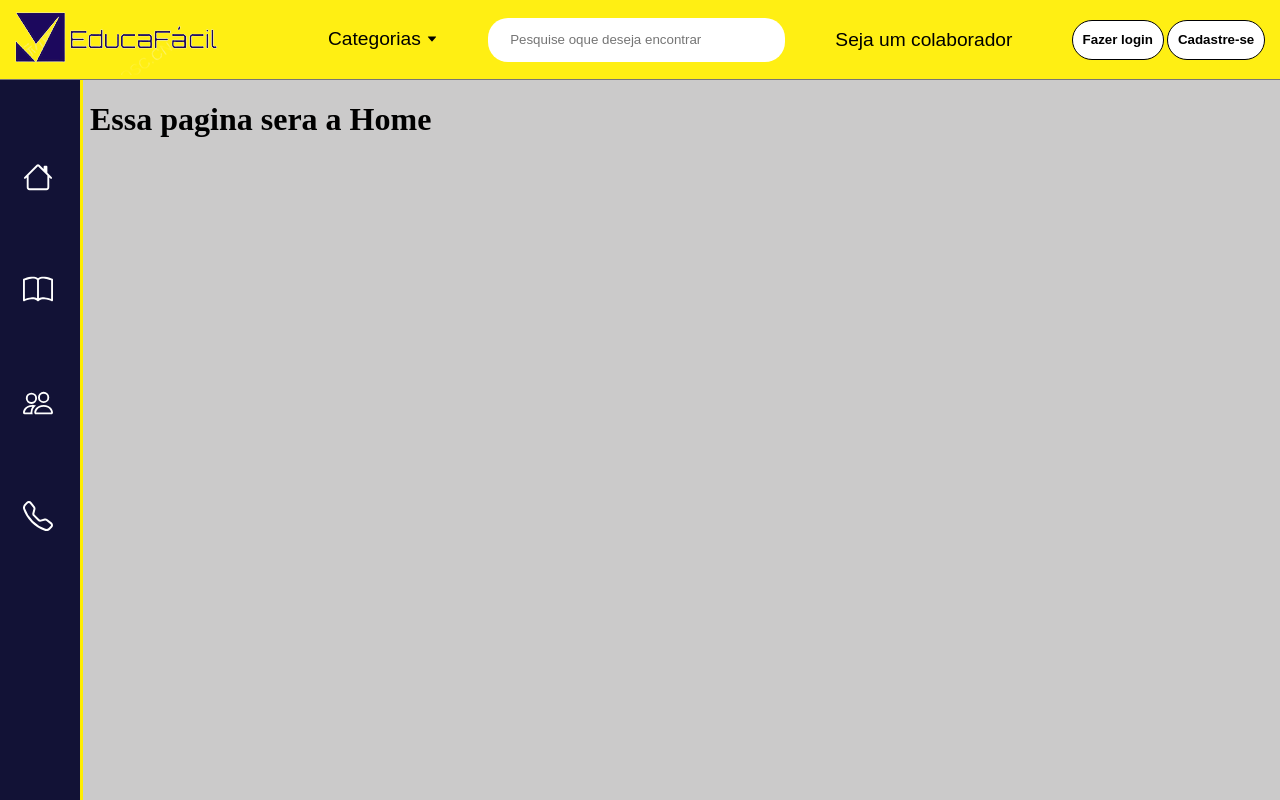
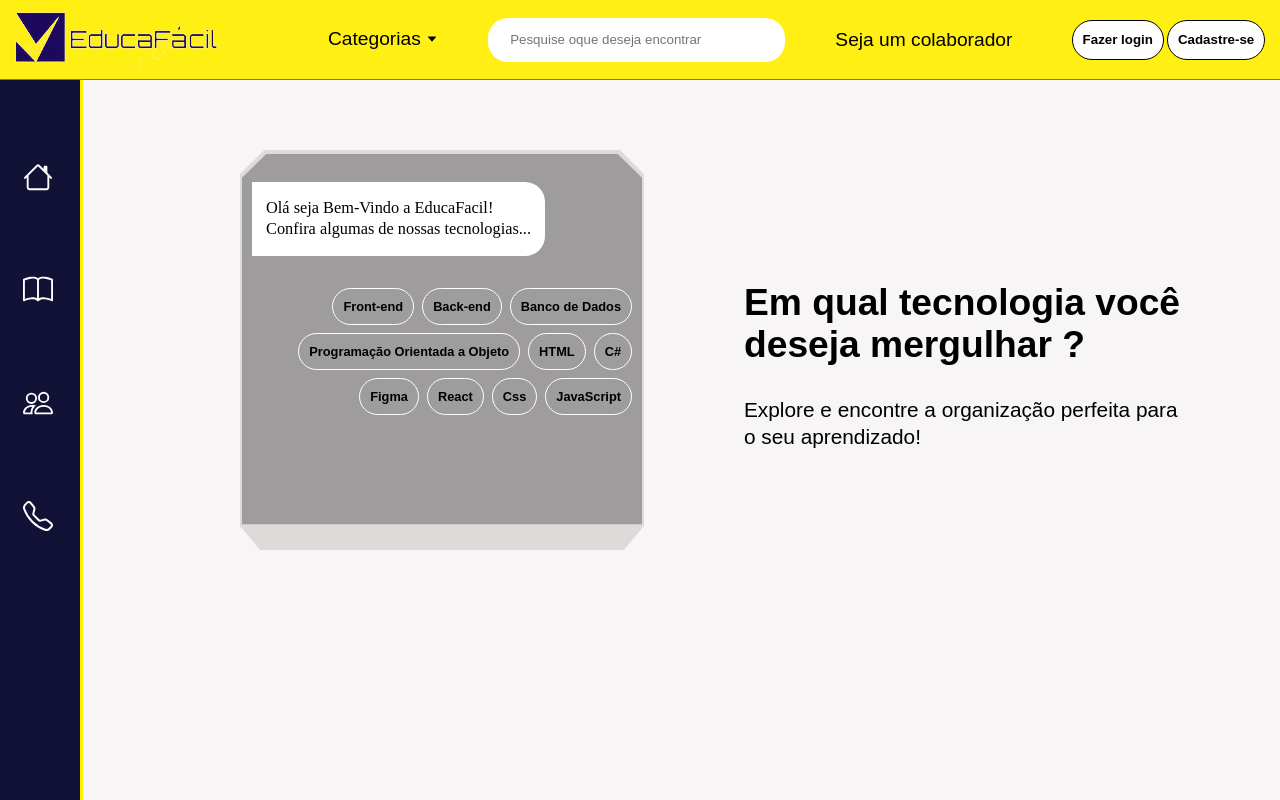
Before and after one commit to 2024-1-NADS2/Projeto2, a React (Create React App) app: page / in a window 1280 px wide. Built offline with nearby package versions, Linux system fonts and the light colour scheme.

Commit message:
add content home

```diff
--- a/src/components/Conteudo/style.css
+++ b/src/components/Conteudo/style.css
@@ -1,5 +1,5 @@
 .Feed{
-    background-color: rgb(203, 202, 202);
+    background-color: rgb(247, 245, 245);
     margin-top: 10vh;
     height: 100%;
     width: 100%;
--- a/src/pages/Home/Home.jsx
+++ b/src/pages/Home/Home.jsx
@@ -12,7 +12,40 @@ export default function Home() {
             <Cabecalho />
             <Menu />
             <Conteudo>
-                <h1>Essa pagina sera a Home</h1>
+                <main>
+                    <section className='home-content'>
+                        <div className='home-content-welcome'>
+                            <div className='home-content-welcome-small'>
+                                <div className='home-content-welcome-small-show'>
+                                    <div className='home-content-welcome-small-show-msg'>
+                                        <p>Olá seja Bem-Vindo a EducaFacil!
+                                            <br />
+                                            Confira algumas de nossas tecnologias...
+                                        </p>
+                                    </div>
+                                    <div className='home-content-welcome-small-show-schools'>
+                                    <button type="button" className="front-end">Front-end</button>
+                                    <button type="button" className="front-end">Back-end</button>
+                                    <button type="button" className="front-end">Banco de Dados</button>
+                                    <button type="button" className="front-end">Programação Orientada a Objeto</button>
+                                    <button type="button" className="front-end">HTML</button>
+                                    <button type="button" className="front-end">C#</button>
+                                    <button type="button" className="front-end">Figma</button>
+                                    <button type="button" className="front-end">React</button>
+                                    <button type="button" className="front-end">Css</button>
+                                    <button type="button" className="front-end">JavaScript</button>
+                                    </div>
+                                </div>
+                            </div>
+                        </div>
+                        <div className='home-content-welcome2'>
+                            <h1>Em qual tecnologia você deseja mergulhar ?</h1>
+                            <div className='home-content-welcome2-text'>
+                                Explore e encontre a organização perfeita para o seu aprendizado!
+                            </div>
+                        </div>
+                    </section>
+                </main>
             </Conteudo>
         </>
 
--- a/src/pages/Home/style.css
+++ b/src/pages/Home/style.css
@@ -0,0 +1,93 @@
+.home-content{
+    margin-top: 20px;
+    height: 500px;
+    display: flex;
+    align-items: center;
+    padding: 0 150px 0 150px;
+    justify-content: center;
+    gap: 80px;
+}
+
+.home-content-welcome{
+    background-color: rgb(221, 218, 218);
+    width: 410px;
+    height: 400px;
+    clip-path: polygon(6% 0, 94% 0, 100% 6%, 100% 94%, 95% 100%, 5% 100%, 0 94%, 0 6%);
+    display: flex;
+    justify-content: center;
+
+
+}
+
+.home-content-welcome-small{
+    height: 398px;
+    width: 404px;
+    margin-top: 2px;
+    background-color: rgb(158, 156, 156);
+    clip-path: polygon(6.5% 0.5%, 93.5% 0.5%, 99.5% 6.5%, 99.5% 93.5%, 0.5% 93.5%, 0.5% 6.5%);
+}
+.home-content-welcome-small-show{
+    display: flex;
+    flex-direction: column;
+    align-items: flex-start;
+    padding: 1.25rem .75rem 1rem;
+    gap: 1rem;
+}
+.home-content-welcome-small-show-msg{
+    font-family:cursive;
+    margin-top: 10px;
+    font-weight: 100;
+    max-width: 80%;
+    font-size: 1.02rem;
+    line-height: 1.3rem;
+    padding: 0 .875rem;
+    background-color: white;
+    border-radius: 0 1.25rem 1.25rem 0;
+}
+
+.home-content-welcome-small-show-schools{
+    display: flex;
+    flex-wrap: wrap;
+    justify-content: end;
+    gap: 8px;
+    max-width: 100%;
+    margin-top: 1rem;
+}
+.home-content-welcome-small-show-schools button{
+    font-family:sans-serif;
+    font-weight: 700;
+    background:none;
+    border: 1px solid white;
+    border-radius: 20px;
+    font-size: 0.8rem;
+    padding: 10px;
+    cursor: pointer;
+}
+
+.home-content-welcome-small-show-schools button:hover{
+    background-color: white;
+    border-color: black;
+}
+.home-content-welcome2{
+    font-family: "Chakra Petch", sans-serif;
+    margin-top: 0;
+    font-size: 1.550rem;
+    line-height: 170%;
+    color: black;
+    padding: 0 20px 0 20px;
+    display: flex;
+    align-items: center;
+    justify-content: center;
+    flex-direction: column;
+    width: 500px;
+    height: 350px;
+
+
+}
+
+.home-content-welcome2-text{
+    color: black;
+    font-size: 1.3rem;
+    line-height: 130%;
+
+}
```
